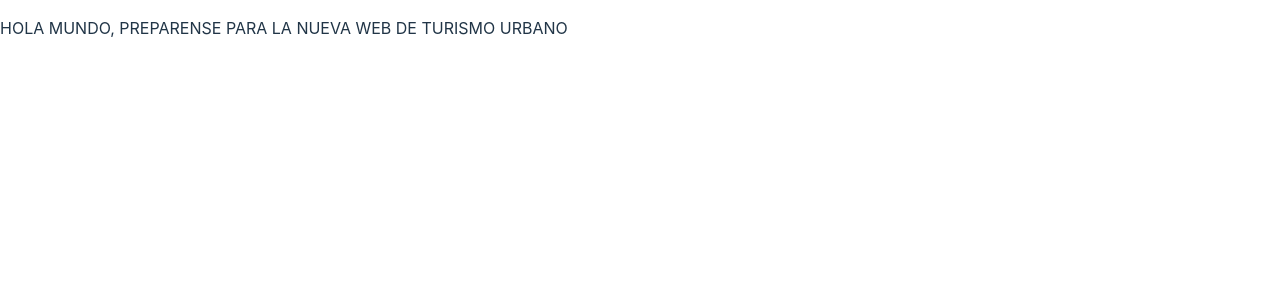
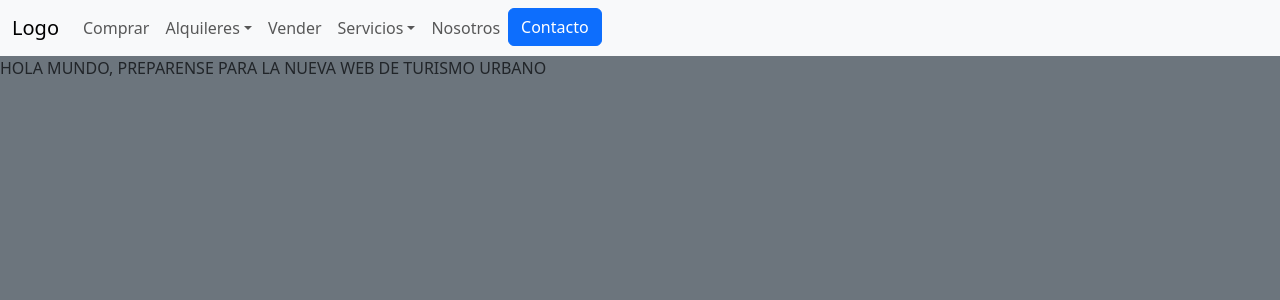
Before and after one commit to carlosp-11/tour_web, a React (Vite) app in the folder tu_web/: page / in a window 1280 px wide. Shown: the top 300 px of the page. Built offline with nearby package versions, Linux system fonts and the light colour scheme.

Commit message:
feat: navbar

```diff
--- a/tu_web/src/App.jsx
+++ b/tu_web/src/App.jsx
@@ -2,26 +2,30 @@ import { useState } from 'react'
 import { BrowserRouter, Route, Routes } from "react-router-dom"
 import { Home } from './pages/home'
 import ScrollToTop from "./components/scrollToTop"
+import { Navbar } from './components/Navbar'
 //import reactLogo from './assets/react.svg'
 //import viteLogo from '/vite.svg'
 import './App.css'
+import 'bootstrap/dist/css/bootstrap.min.css';
+import 'bootstrap/dist/js/bootstrap.bundle.min.js';
+
 
 function App() {
   const basename = "";
-  //const [count, setCount] = useState(0)
+
 
   return (
-    <>
+    <div className="bg-secondary vh-100">
       <BrowserRouter basename={basename}>
         <ScrollToTop>
-            { /*<Navbar />*/}
+            <Navbar />
             <Routes>
               <Route element={<Home />} path="/" />
             </Routes>
             {/*<Footer />*/}
         </ScrollToTop>
       </BrowserRouter>
-    </>
+    </div>
   )
 }
 
--- /dev/null
+++ b/tu_web/src/components/Navbar.jsx
@@ -0,0 +1,105 @@
+import { useState } from "react";
+
+
+export const Navbar =(props)=> {
+
+      // Estado para almacenar el enlace activo
+    const [activeLink, setActiveLink] = useState("");
+
+    // Función para manejar el clic en un enlace
+    const handleLinkClick = (link) => {
+        setActiveLink(link);
+    };
+
+    return (
+        <div className="w-100 bg-white">
+            <nav class="navbar navbar-expand-lg bg-body-tertiary">
+                <div class="container-fluid">
+                    <a class="navbar-brand" href="#">Logo</a>
+                    <button class="navbar-toggler"
+                        type="button"
+                        data-bs-toggle="collapse"
+                        data-bs-target="#navbarSupportedContent"
+                        aria-controls="navbarSupportedContent"
+                        aria-expanded="false"
+                        aria-label="Toggle navigation"
+                    >
+                        <span class="navbar-toggler-icon"></span>
+                    </button>
+                    <div class="collapse navbar-collapse" id="navbarSupportedContent">
+                        <ul class="navbar-nav me-auto mb-2 mb-lg-0">
+                            <li class="nav-item">
+                            <a
+                                className={`nav-link ${activeLink === "comprar" ? "text-success" : ""}`}
+                                href="#"
+                                onClick={() => handleLinkClick("comprar")}
+                                >
+                                Comprar
+                            </a>
+                            </li>
+                            <li class="nav-item dropdown">
+                            <a
+                                className={`nav-link dropdown-toggle ${activeLink === "alquileres" ? "text-success" : ""}`}
+                                href="#"
+                                role="button"
+                                data-bs-toggle="dropdown"
+                                data-bs-auto-close="true"
+                                aria-expanded="false"
+                                //onClick={() => handleLinkClick("alquileres")}
+                            >
+                                Alquileres
+                            </a>
+                                <ul class="dropdown-menu">
+                                    <li><a class="dropdown-item" href="#">Corta temporada</a></li>
+                                    <li><hr class="dropdown-divider"/></li>
+                                    <li><a class="dropdown-item" href="#">Larga temporada</a></li>
+                                </ul>
+                            </li>
+                            <li class="nav-item">
+                            <a
+                                className={`nav-link ${activeLink === "vender" ? "text-success" : ""}`}
+                                href="#"
+                                onClick={() => handleLinkClick("vender")}
+                            >
+                                Vender
+                            </a>
+                            </li>
+                            <li class="nav-item dropdown">
+                            <a
+                                className={`nav-link dropdown-toggle ${activeLink === "servicios" ? "text-success" : ""}`}
+                                href="#"
+                                role="button"
+                                data-bs-toggle="dropdown"
+                                aria-expanded="false"
+                                data-bs-auto-close="true"
+                               // onClick={() => handleLinkClick("servicios")}
+                            >
+                                Servicios
+                            </a>
+                                <ul class="dropdown-menu">
+                                    <li><a class="dropdown-item" href="#">Asesoria</a></li>
+                                    <li><hr class="dropdown-divider"/></li>
+                                    <li><a class="dropdown-item" href="#">Gestión</a></li>
+                                    <li><hr class="dropdown-divider"/></li>
+                                    <li><a class="dropdown-item" href="#">Seguros</a></li>
+                                </ul>
+                            </li>
+                            <li class="nav-item">
+                                <a
+                                    className={`nav-link ${activeLink === "nosotros" ? "text-success" : ""}`}
+                                    href="#"
+                                    onClick={() => handleLinkClick("nosotros")}
+                                >
+                                    Nosotros
+                                </a>
+                            </li>
+                            <li>
+                                <button class="btn btn-primary" type="button">Contacto</button>
+                            </li>
+                        </ul>
+                    </div>
+                </div>
+            </nav>
+        </div>
+    );
+}
```
